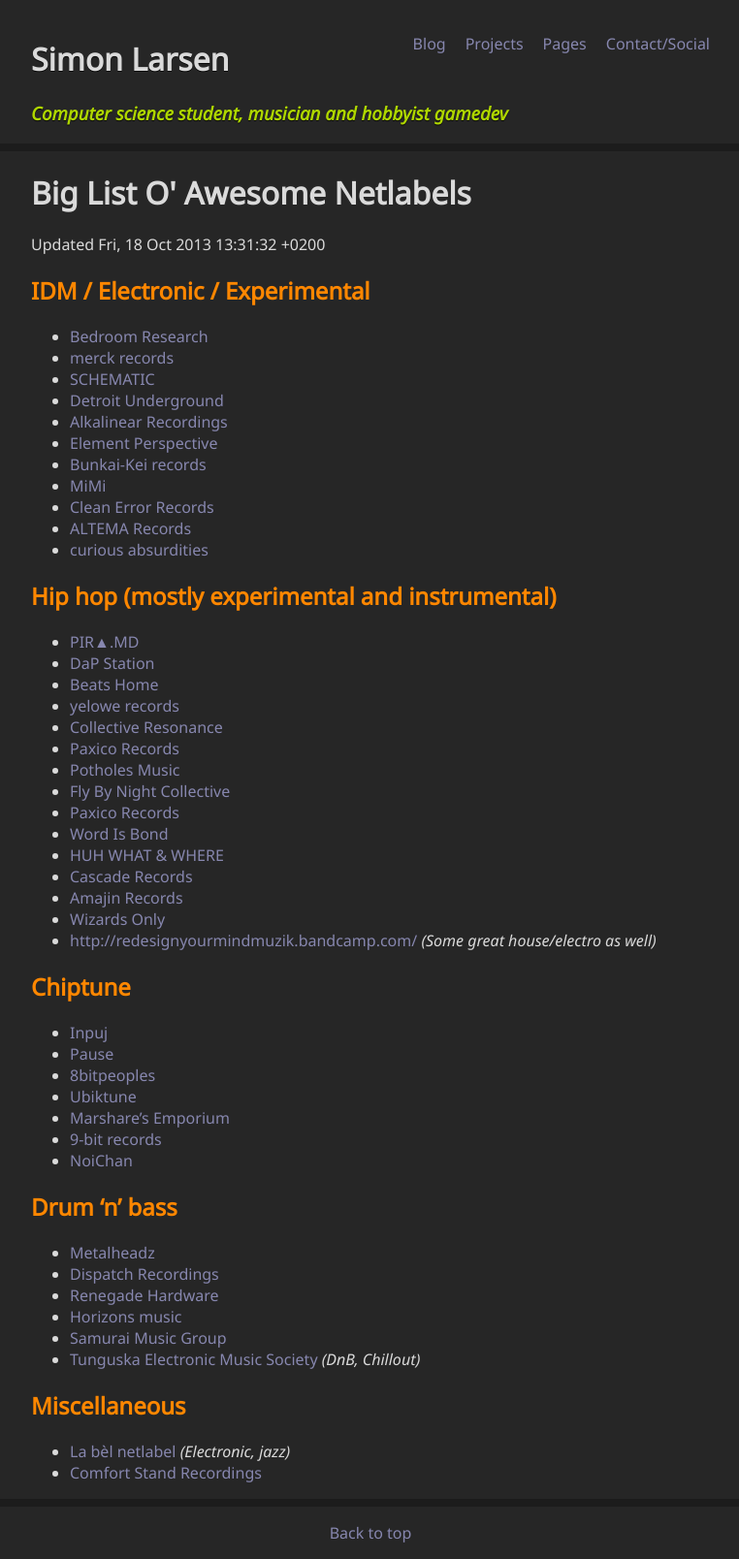
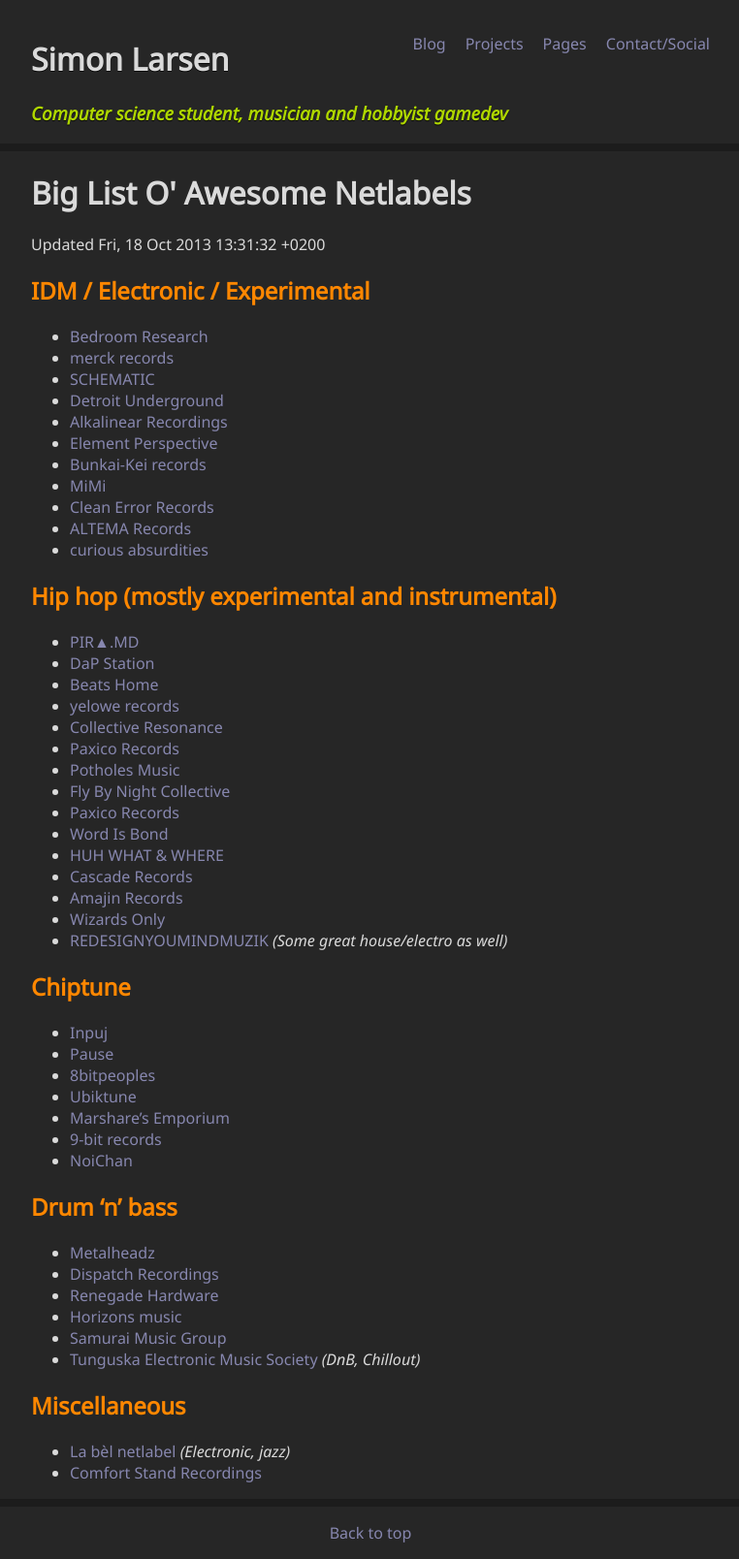
Before and after one commit to SimonLarsen/simonlarsen.github.io, a Jekyll site: the page built from pages/netlabels/index.md, in a window 1280 px wide. Shown: the whole page at 97% size, without its empty margins (258-1020 px from the left). Built offline with Jekyll 4.4.1, drawn with Linux system fonts in a browser that asks for light colours.

Commit message:
Update index.md

```diff
--- a/pages/netlabels/index.md
+++ b/pages/netlabels/index.md
@@ -34,7 +34,7 @@
 * [Cascade Records](http://cascaderecords.bandcamp.com/)
 * [Amajin Records](https://amajinrecords.bandcamp.com/)
 * [Wizards Only](https://wizardsonly.bandcamp.com/)
-* [http://redesignyourmindmuzik.bandcamp.com/](REDESIGNYOUMINDMUZIK) *(Some great house/electro as well)*
+* [REDESIGNYOUMINDMUZIK](http://redesignyourmindmuzik.bandcamp.com/) *(Some great house/electro as well)*
 
 ## Chiptune ##
 
```
